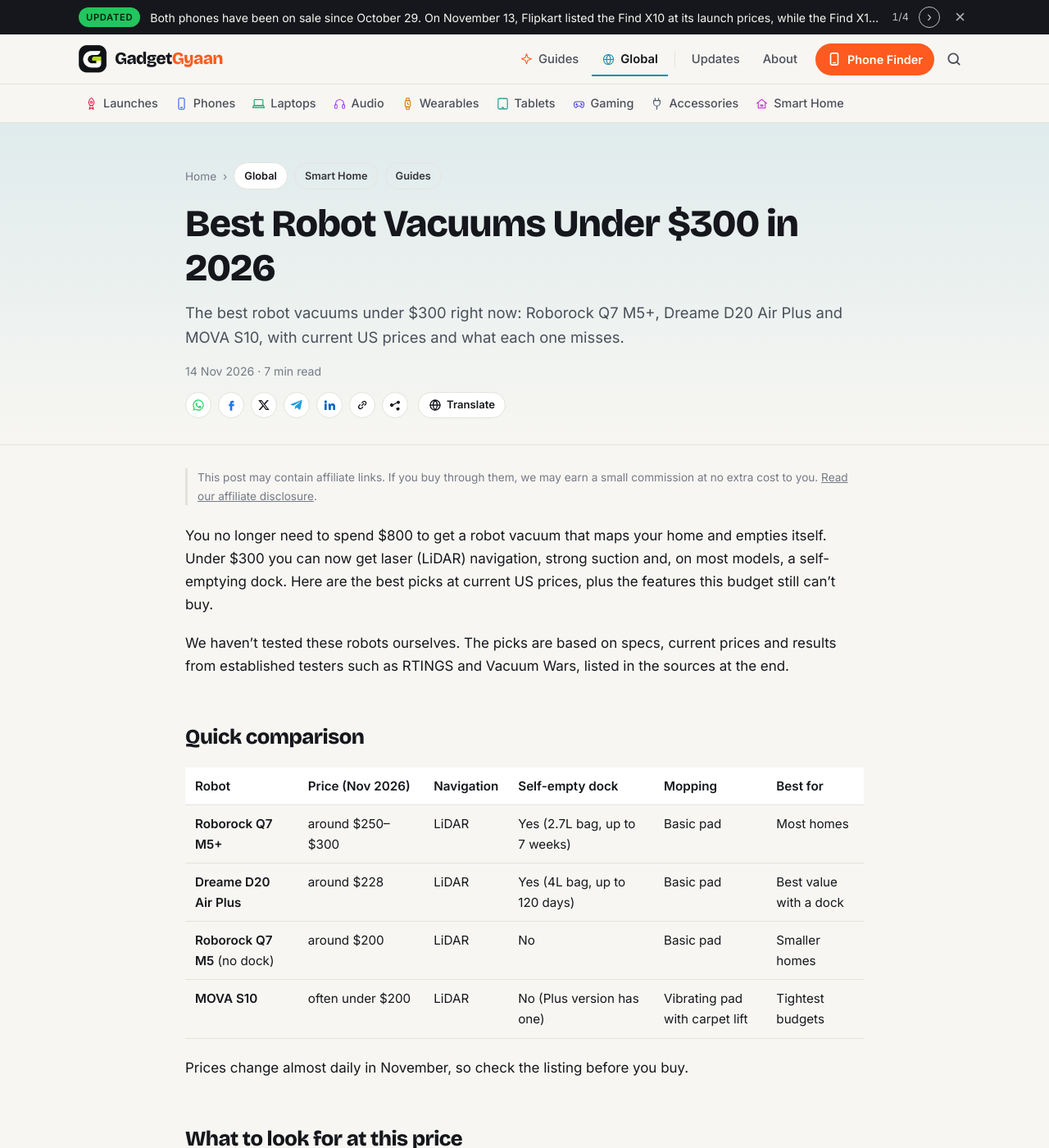
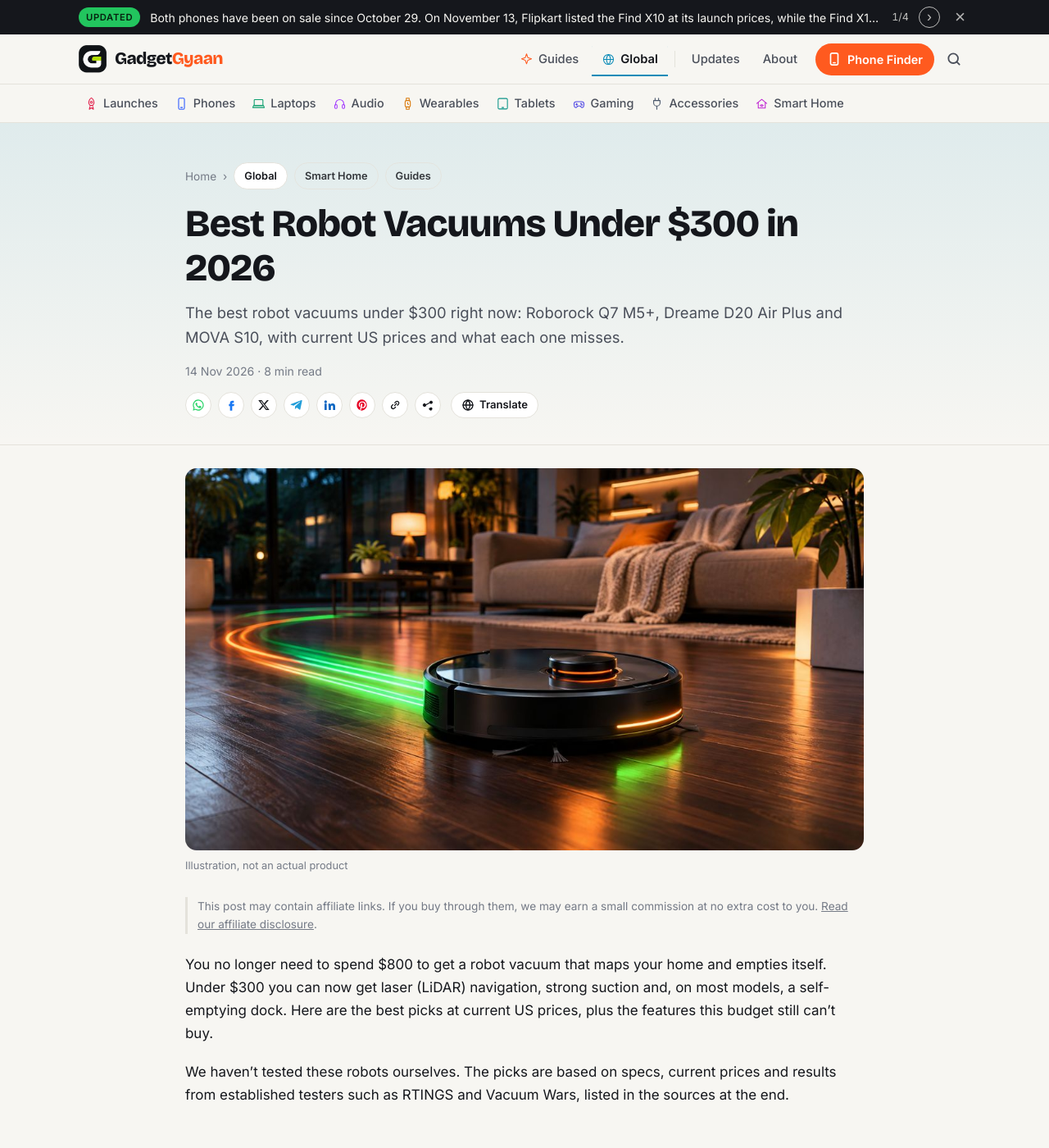
Before and after one commit to kiteksood167/kiteksood167.github.io, a Jekyll site: the page built from _posts/2026-11-14-best-robot-vacuums-under-300.md, in a window 1280 px wide and 1400 px high. Shown: the whole window at 82% size. Built offline with Jekyll 4.4.1, drawn with Linux system fonts in a browser that asks for light colours; comment, search, counter and statistics services are not loaded; some of the changed text lies outside the part shown.

Commit message:
Robot vacuums post: cover and inline images
Co-Authored-By: Claude Opus 5.5 <noreply@anthropic.com>
Claude-Session: https://claude.ai/code/session_01WQRPmSxMwztgHXfstCGpBN

```diff
--- a/_posts/2026-11-14-best-robot-vacuums-under-300.md
+++ b/_posts/2026-11-14-best-robot-vacuums-under-300.md
@@ -2,6 +2,9 @@
 title: "Best Robot Vacuums Under $300 in 2026"
 description: "The best robot vacuums under $300 right now: Roborock Q7 M5+, Dreame D20 Air Plus and MOVA S10, with current US prices and what each one misses."
 date: 2026-11-14 08:48:00 +0530
+image: /assets/images/best-robot-vacuums-under-300.jpg
+image_alt: "A round robot vacuum gliding across a wooden living room floor at night, leaving green and orange light trails"
+image_credit: "Illustration, not an actual product"
 category: Global
 also_in: [Smart Home, Guides]
 tags: [robot vacuum, roborock q7 m5, dreame d20 air plus, mova s10, black friday, budget, usa]
@@ -47,6 +50,11 @@ Prices change almost daily in November, so check the listing before you buy.
 
 **Expect basic mopping.** At this price, mopping means a damp pad dragged behind the robot. It's fine for wiping dust off hard floors, but it won't scrub dried stains, and you fill the water tank by hand.
 
+<figure class="inline-figure">
+  <img width="1200" height="675" src="/assets/images/robot-vacuum-self-emptying-dock-living-room.jpg" alt="A robot vacuum parked in a tall self-emptying dock beside a sofa in a living room" loading="lazy">
+  <figcaption>Illustration</figcaption>
+</figure>
+
 ## 1. Roborock Q7 M5+: best overall under $300
 
 The **Roborock Q7 M5** is RTINGS' top budget robot vacuum, and the **Q7 M5+** is the same robot bundled with a self-emptying dock. Its LiDAR maps up to four floors, so it works in a multi-story home if you carry it between levels.
@@ -83,6 +91,11 @@ It also has a better mop than most budget robots: a vibrating pad that lifts abo
 
 > **Tip:** Before the first run, spend five minutes "robot-proofing" each room: lift phone chargers and cables off the floor, tuck in curtain cords and move shoes. None of these budget robots reliably avoid small objects, and a tangled cable is the most common reason a robot gets stuck. Then use the app's no-go zones for pet bowls and rug tassels.
 
+<figure class="inline-figure">
+  <img width="1200" height="675" src="/assets/images/robot-vacuum-under-bed-pet-hair.jpg" alt="A robot vacuum cleaning pet hair under a bed and around chair legs on a wooden floor" loading="lazy">
+  <figcaption>Illustration</figcaption>
+</figure>
+
 ## What you won't get under $300
 
 Be realistic about the limits of this price range:
```
Also changed, not shown: assets/images/index.yml (+15 -0 lines), assets/images/best-robot-vacuums-under-300.jpg (added), assets/images/md/best-robot-vacuums-under-300.jpg (added), assets/images/robot-vacuum-self-emptying-dock-living-room.jpg (added), assets/images/robot-vacuum-under-bed-pet-hair.jpg (added), assets/images/sm/best-robot-vacuums-under-300.jpg (added), assets/images/thumbs/best-robot-vacuums-under-300.jpg (added).
